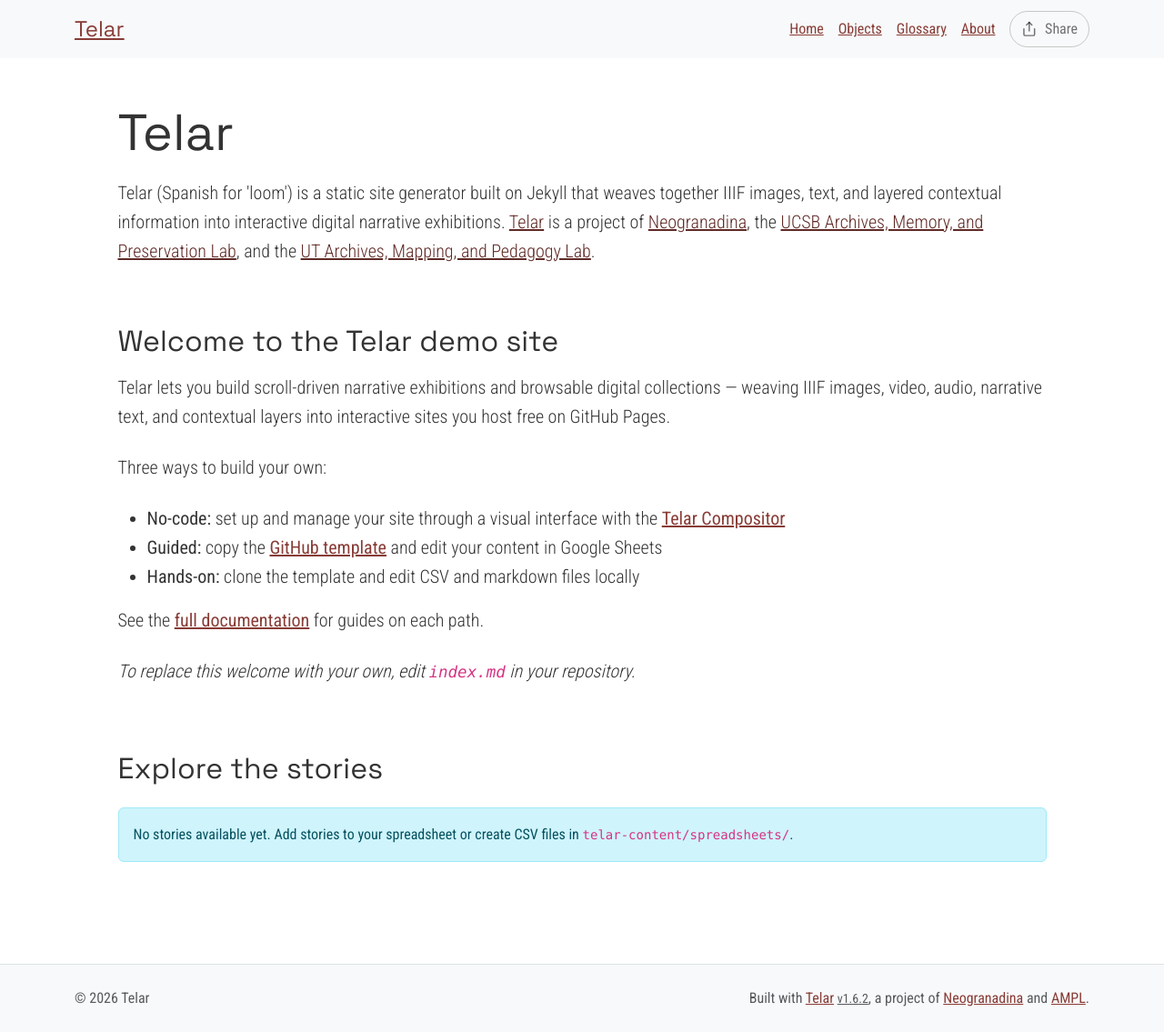
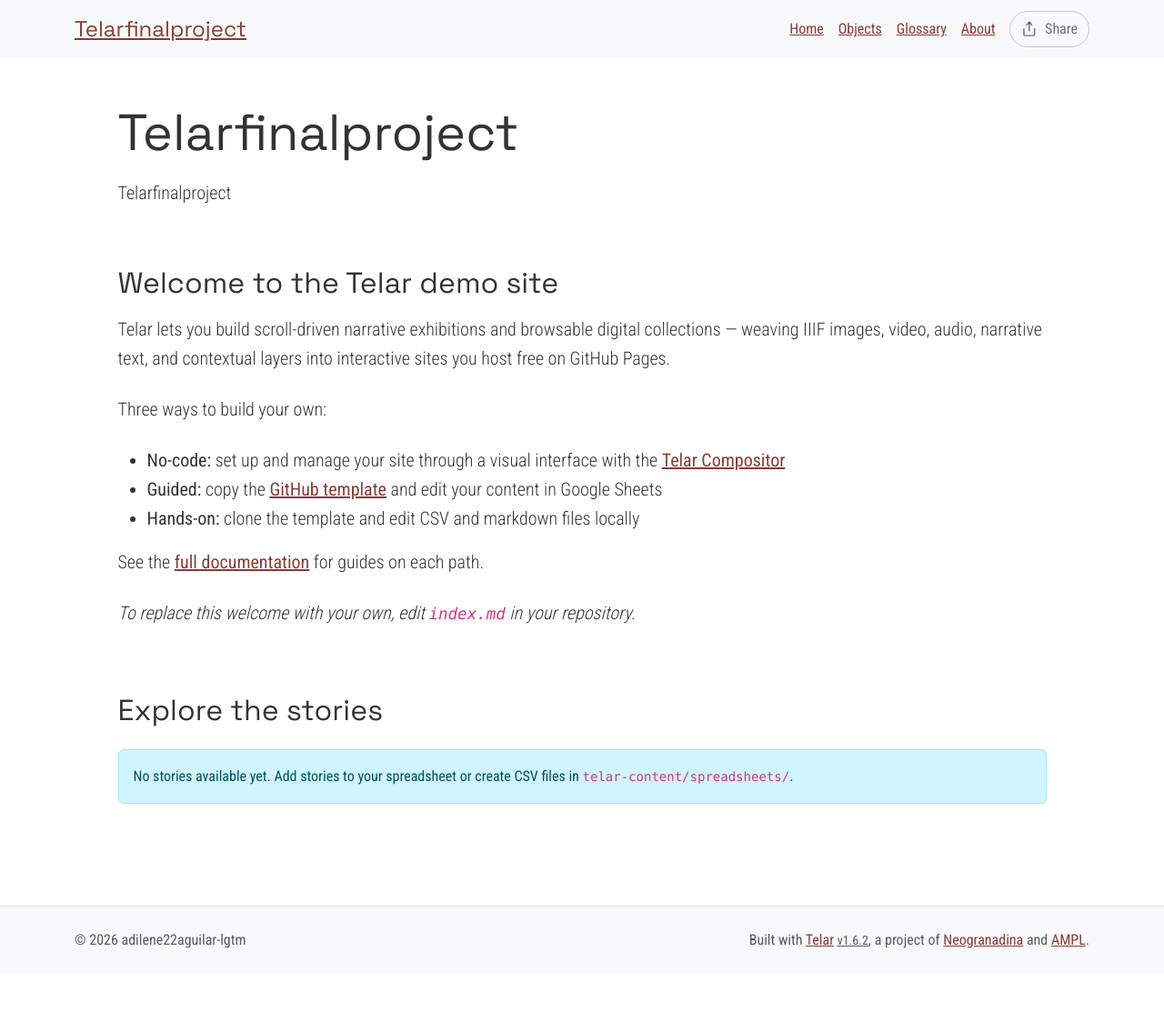
Before and after one commit to adilene22aguilar-lgtm/telarfinalproject, a Jekyll site: the page built from index.md, in a window 1280 px wide. Shown: the whole page at 91% size. Built offline with Jekyll 4.4.1, drawn with Linux system fonts in a browser that asks for light colours; after the commit the page ends 1071 px from its top, so only the background shows below that.

Commit message:
Set up site configuration and starter content

```diff
--- a/_config.yml
+++ b/_config.yml
@@ -2,11 +2,11 @@
 # https://telar.org
 
 # Site Settings
-title: "Telar"
-description: "Telar (Spanish for 'loom') is a static site generator built on Jekyll that weaves together IIIF images, text, and layered contextual information into interactive digital narrative exhibitions. <a href='https://github.com/UCSB-AMPLab/telar'>Telar</a> is a project of <a href='https://neogranadina.org'>Neogranadina</a>, the <a href='https://ampl.clair.ucsb.edu/'>UCSB Archives, Memory, and Preservation Lab</a>, and the <a href='https://liberalarts.utexas.edu/history/'>UT Archives, Mapping, and Pedagogy Lab</a>."
-url: "https://ampl.clair.ucsb.edu"
-baseurl: "/telar"
-author: ""
+title: "Telarfinalproject"
+description: "Telarfinalproject"
+url: "https://adilene22aguilar-lgtm.github.io"
+baseurl: "/telarfinalproject"
+author: "adilene22aguilar-lgtm"
 email: ""
 telar_theme: "trama" # Options: trama, paisajes, neogranadina, santa-barbara, austin, or custom
 logo: ""
@@ -18,7 +18,7 @@
   show_on_homepage: true # Set to false to hide stories section from homepage (stories still accessible via direct URL)
   show_story_steps: true # Set to false to hide "Step X" overlay in stories
   show_object_credits: true # Set to true to display object credits badge (bottom-left corner, dismissable)
-  include_demo_content: true # Fetch demo stories from content.telar.org. Switch this off to hide demo stories and their content.
+  include_demo_content: false # Fetch demo stories from content.telar.org. Switch this off to hide demo stories and their content.
 
 # Collection Interface Settings
 collection_interface:
@@ -45,7 +45,7 @@
 #    - If using GitHub Pages: GitHub Actions will automatically discover tab GIDs and fetch CSVs
 #    - If running locally: Run `python3 scripts/fetch_google_sheets.py` before building
 google_sheets:
-  enabled: true
+  enabled: false
   published_url: "https://docs.google.com/spreadsheets/d/e/2PACX-1vT9eeRoyQCr1j-1uDaWBm-rgZNXtn9A-mepL0I4dqDTx2-E_6gbVD-8x0DYDVhppiAzrFpd20_9cr3z/pubhtml"
 
 #
--- a/telar-content/spreadsheets/glossary.csv
+++ b/telar-content/spreadsheets/glossary.csv
@@ -2,6 +2,4 @@
 id_término,titulo,definición
 # Make it lower-case and avoid spaces.,# Please provide a title — this is required.,"Panel content: write text here, paste markdown, or the name of an .md file in /components/texts/glossary/ (the .md extension is required)"
 # Escríbelo en minúsculas y sin espacios.,# Incluye un título: este campo es obligatorio.,"Contenido del panel: escribe texto aquí, pega markdown, o indica un archivo archivo .md en /components/texts/glossary/ (la extensión .md es obligatoria)"
-telar,Telar,"Telar (Spanish for 'loom') is a minimal-computing framework that weaves together IIIF images, audio, video, and texts to create layered visual narratives for digital scholarship, public exhibitions, community storytelling, and classroom projects. Learn more at [Telar.org](https://telar.org)
-
-Telar es un marco de computación mínima que entreteje imágenes IIIF, audio, video y textos en narrativas visuales por capas para humanidades digitales, exposiciones públicas, narrativa comunitaria y proyectos en el salón de clase. Aprende más en [Telar.org](https://telar.org)"
+telar,Telar,"Telar (Spanish for 'loom') is a minimal-computing framework that weaves together IIIF images, audio, video, and texts to create layered visual narratives for digital scholarship, public exhibitions, community storytelling, and classroom projects. Learn more at [Telar.org](https://telar.org)"
--- a/telar-content/spreadsheets/plantilla_en_blanco.csv
+++ /dev/null
@@ -1,5 +0,0 @@
-paso,objeto,página,x,y,zoom,inicio_clip,fin_clip,bucle,texto_alt,pregunta,respuesta,boton_capa1,contenido_capa1,boton_capa2,contenido_capa2
-#,id_objeto de la pestaña objetos / objects,para objetos con múltiples páginas,Posición horizontal 0-1 (0.5 = centro),Posición vertical 0-1 (0.5 = centro),1.0 = imagen completa,"Tiempo de inicio para clips de video/audio, ej. ""1:30"" (m:ss) o ""90"" (segundos)",Tiempo de fin para clips de video/audio,sí para repetir el clip (loop),"Describe lo que se ve en esta vista ampliada para lectores de pantalla. Si se deja vacío, se usa la descripción de imagen del objeto.",Encabezado para este paso,Texto breve de 1-2 oraciones,"Texto opcional del botón (predeterminado: ""Saber más"")","Contenido del panel: escribe texto aquí, pega markdown, o indica ruta a archivo .md (ej. tu-historia/archivo.md)","Texto opcional del segundo botón (predeterminado: ""Profundizar más"")","Segundo panel: escribe texto aquí, pega markdown, o indica ruta a archivo .md"
-1,telar-placeholder,,,,,,,,,pregunta,respuesta,,,,
-2,telar-placeholder,,,,,,,,,pregunta,respuesta,,,,
-3,telar-placeholder,,,,,,,,,pregunta,respuesta,,,,
--- a/telar-content/spreadsheets/project.csv
+++ b/telar-content/spreadsheets/project.csv
@@ -3,4 +3,3 @@
 #,# Must match the tab name exactly. Use lowercase letters and hyphens (e.g. allegorical-woman),Story title,Optional subtitle,Optional attribution (supports markdown),"If ""yes"", then users will need the key you set in _config.yml to access this story."
 #,# Debe coincidir con el nombre de la pestaña exactamente. Usa letras minúsculas y guiones (p. ej. mujer-alegorica),Título de la historia,Subtítulo opcional,Atribución opcional (admite markdown),"Si ""sí"", los usuarios deberán utilizar la clave que fijes en _config.yml"
 1,blank_template,replace me with your title,,,FALSE
-2,plantilla_en_blanco,reemplázame con tu título,,,FALSE
```
Also changed, not shown: telar-content/texts/stories/plantilla_en_blanco/ejemplo-panel.md (deleted, +0 -9 lines).
